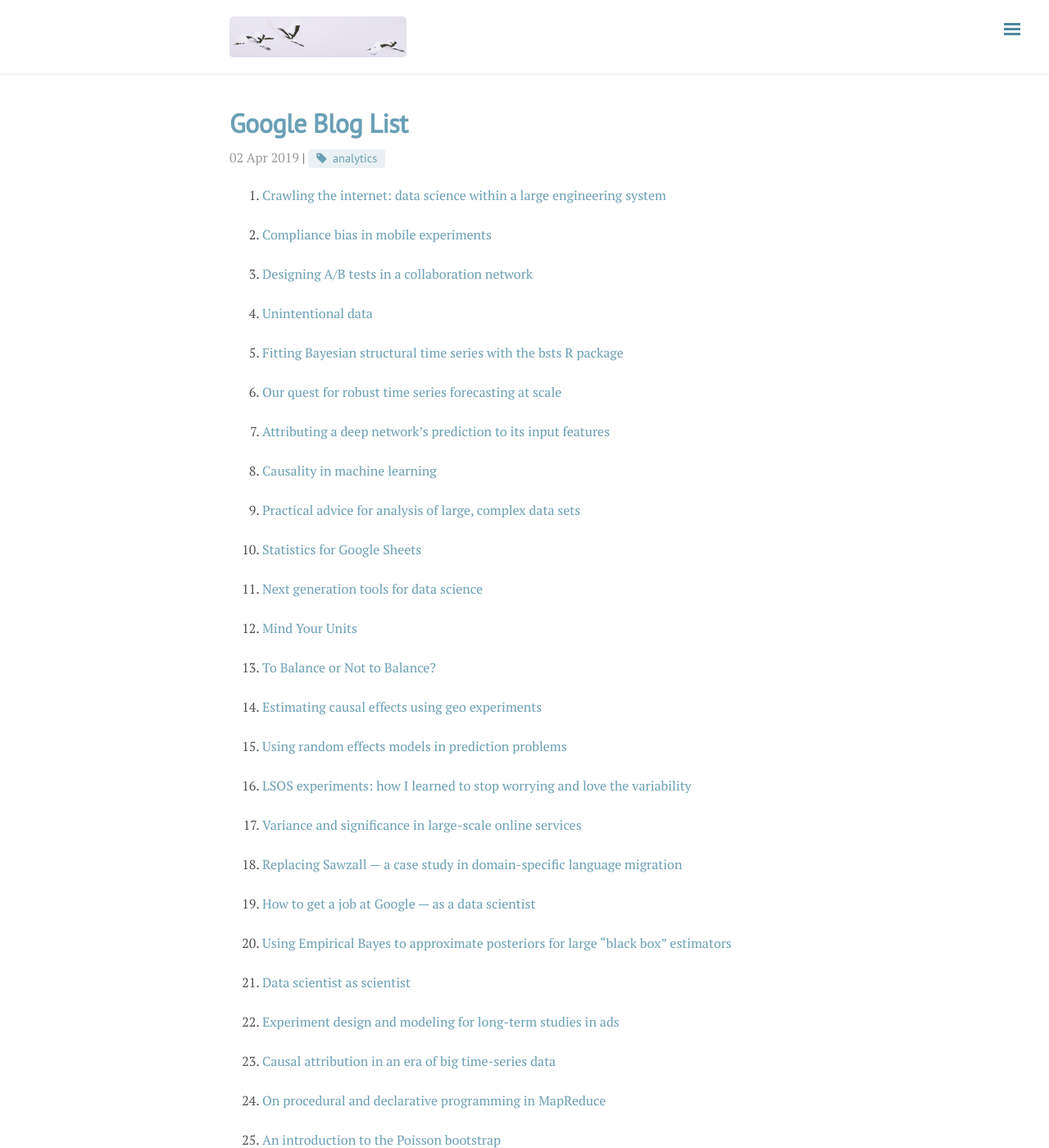
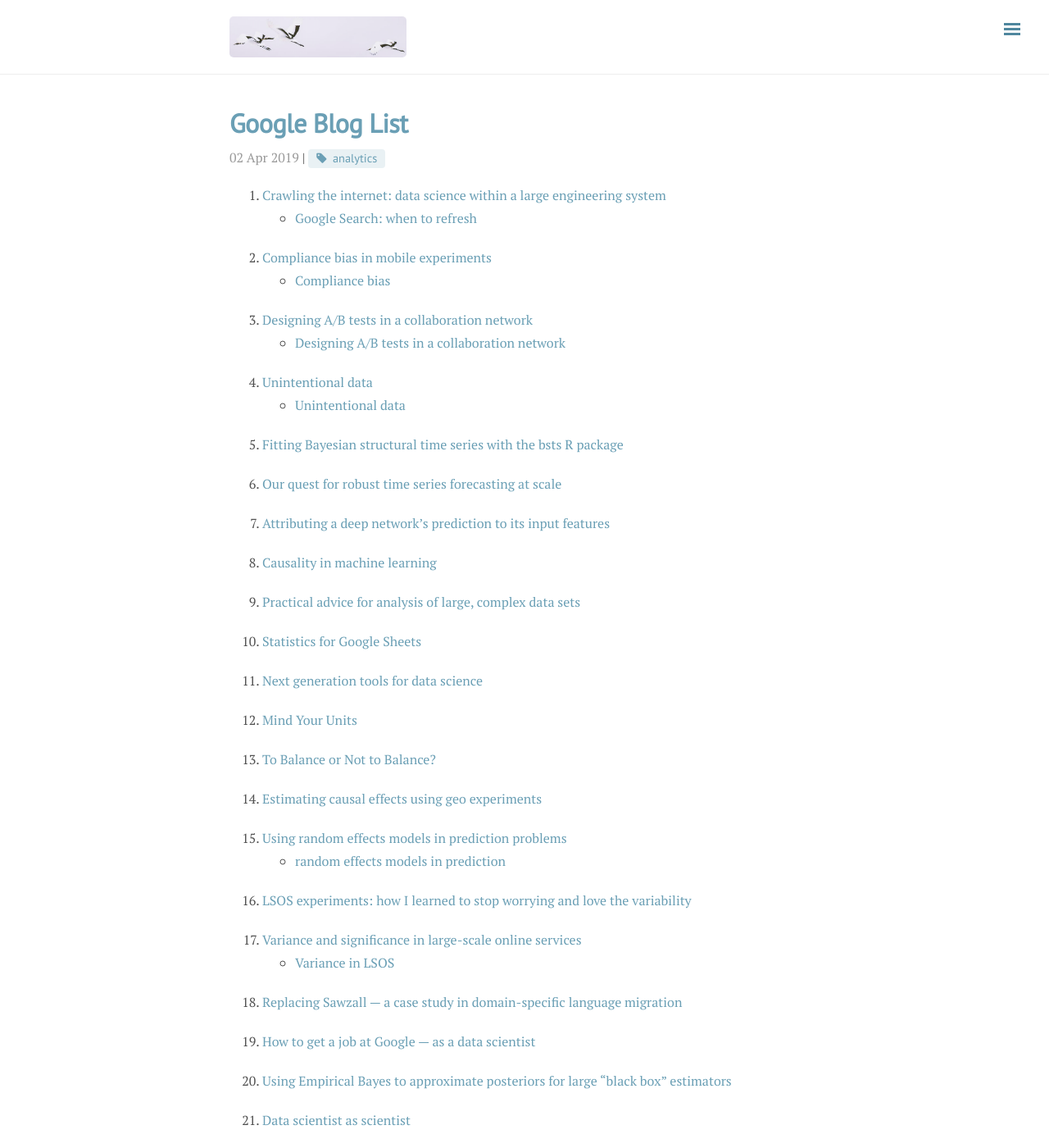
Before and after one commit to ylyy93/my_blog, a Jekyll site: the page built from _posts/2019-04-02-google-blog-list.md, in a window 1280 px wide and 1400 px high. Shown: the whole window at 82% size. Built offline with Jekyll 4.4.1, drawn with Linux system fonts in a browser that asks for light colours; nearby versions of some CDN libraries; comment, search, counter and statistics services are not loaded.

Commit message:
rebuilding site Thu Apr  4 14:17:30 MDT 2019

```diff
--- a/_posts/2019-04-02-google-blog-list.md
+++ b/_posts/2019-04-02-google-blog-list.md
@@ -8,12 +8,16 @@ tags: [analytics]
 
 
 1. [Crawling the internet: data science within a large engineering system](http://www.unofficialgoogledatascience.com/2018/07/by-bill-richoux-critical-decisions-are.html)
+- [Google Search: when to refresh](https://ylyy93.github.io/my_blog/tech/2019/04/02/google-search-when-to-refresh/)
 
 2. [Compliance bias in mobile experiments](http://www.unofficialgoogledatascience.com/2018/03/quicker-decisions-in-imperfect-mobile.html)
+- [Compliance bias](https://ylyy93.github.io/my_blog/tech/2019/04/01/compliance-bias/)
 
 3. [Designing A/B tests in a collaboration network](http://www.unofficialgoogledatascience.com/2018/01/designing-ab-tests-in-collaboration.html)
+- [Designing A/B tests in a collaboration network](https://ylyy93.github.io/my_blog/tech/2019/04/01/designing-a-b-tests-in-a-collaboration-network/)
 
 4. [Unintentional data](http://www.unofficialgoogledatascience.com/2017/10/unintentional-data.html)
+- [Unintentional data](https://ylyy93.github.io/my_blog/tech/2019/04/01/unintentional-data/)
 
 5. [Fitting Bayesian structural time series with the bsts R package](http://www.unofficialgoogledatascience.com/2017/07/fitting-bayesian-structural-time-series.html)
 
@@ -38,10 +42,12 @@ tags: [analytics]
 14. [Estimating causal effects using geo experiments](http://www.unofficialgoogledatascience.com/2016/06/estimating-causal-effects-using-geo.html)
 
 15. [Using random effects models in prediction problems](http://www.unofficialgoogledatascience.com/2016/03/using-random-effects-models-in.html)
+- [random effects models in prediction](https://ylyy93.github.io/my_blog/tech/2019/04/01/random-effects-models-in-prediction/)
 
 16. [LSOS experiments: how I learned to stop worrying and love the variability](http://www.unofficialgoogledatascience.com/2016/02/lsos-experiments-how-i-learned-to-stop.html)
 
 17. [Variance and significance in large-scale online services](http://www.unofficialgoogledatascience.com/2016/01/variance-and-significance-in-large.html)
+- [Variance in LSOS](https://ylyy93.github.io/my_blog/tech/2019/04/01/variance-and-significance-in-large-scale-online-services/)
 
 18. [Replacing Sawzall — a case study in domain-specific language migration](http://www.unofficialgoogledatascience.com/2015/12/replacing-sawzall-case-study-in-domain.html)
 
```
Also changed, not shown: other parts of _posts/2019-04-02-google-blog-list.md (+1 -0 lines), _posts/2019-04-02-google-search-when-to-refresh.md (+3 -0 lines).
